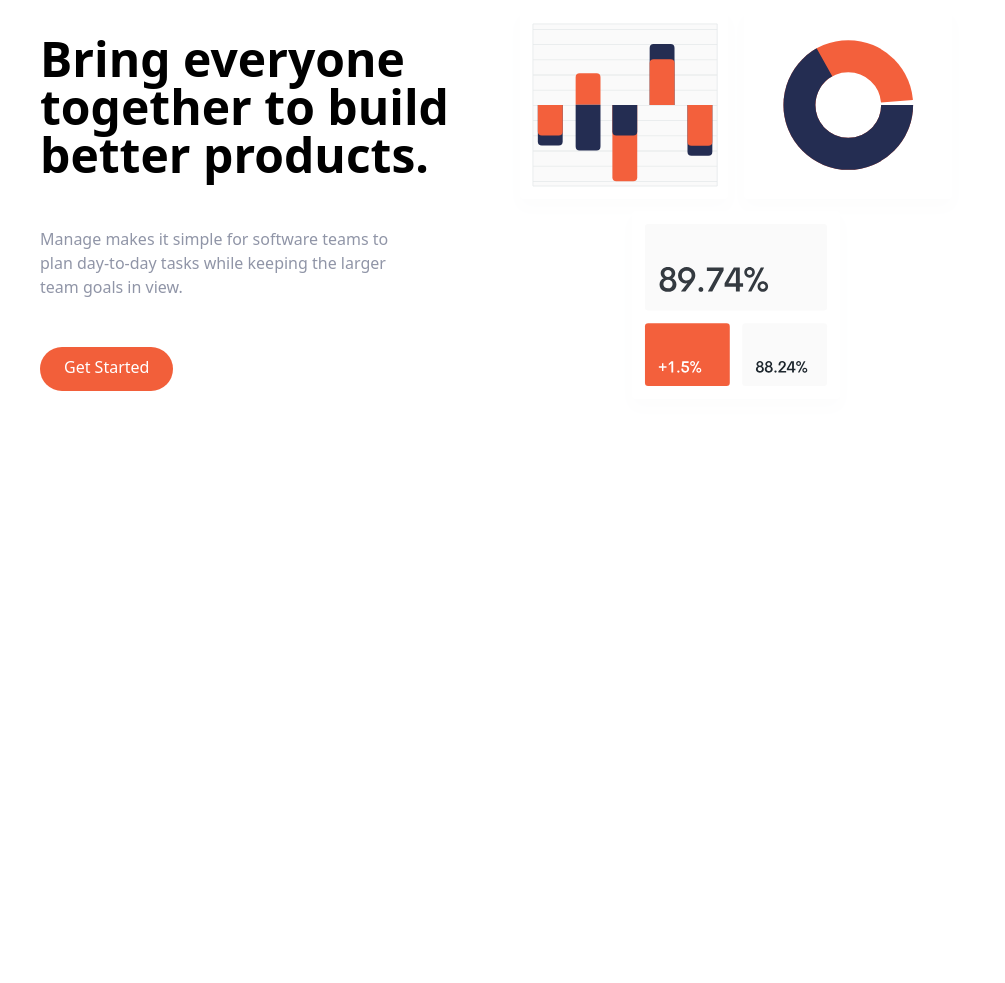
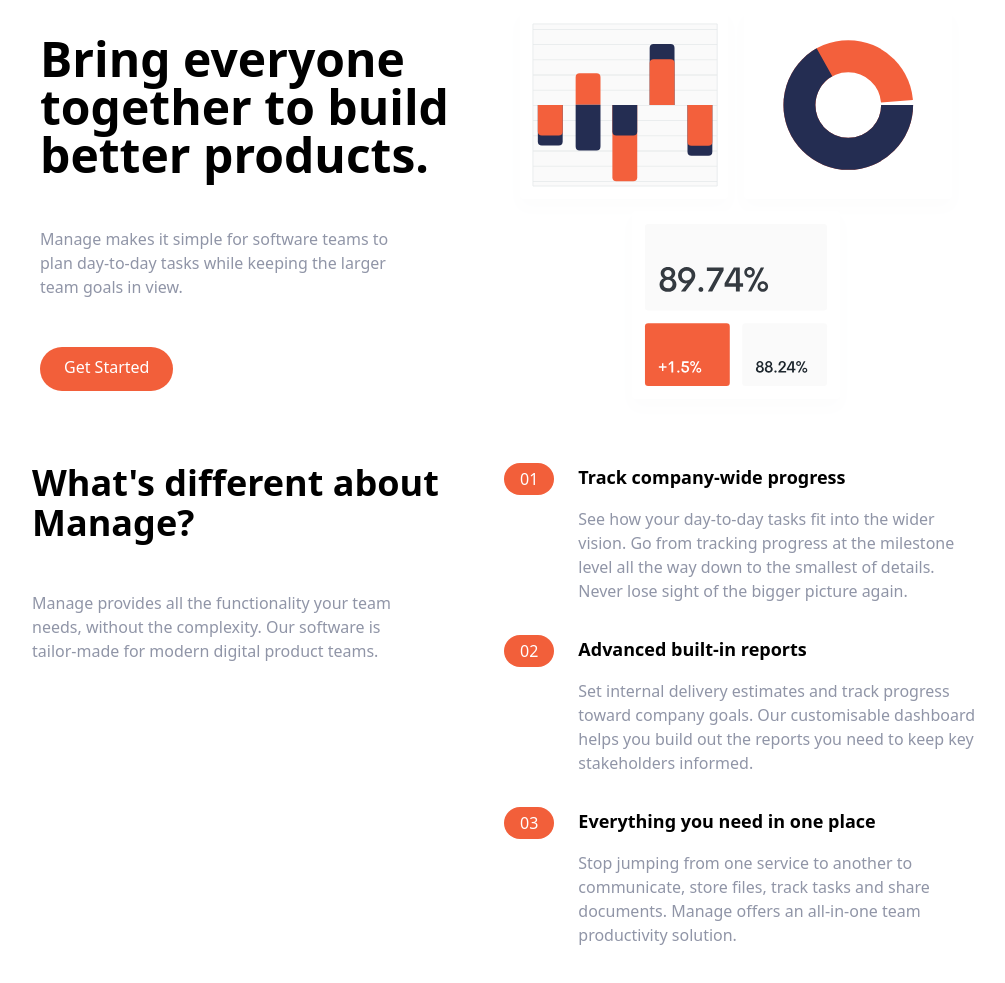
Before and after one commit to Gaurav3454/tailwind-practise, a website: page index.html in a window 1280 px wide. Shown: the part 129-1112 px from the top of the page, without its empty margins (136-1141 px from the left). Before the commit the page ends 800 px from the top, so only its background shows below. Drawn offline with Linux system fonts and the light colour scheme.

Commit message:
feature section created

```diff
--- a/index.html
+++ b/index.html
@@ -62,5 +62,120 @@
         </div>
       </div>
     </section>
+    <!-- feature section -->
+
+    <section id="features">
+      <!-- Flex container -->
+      <div
+        class="container flex flex-col px-4 mx-auto mt-10 space-y-12 md:space-y-0 md:flex-row"
+      >
+        <!-- What's Different -->
+        <div class="flex flex-col space-y-12 md:w-1/2">
+          <h2 class="max-w-md text-4xl font-bold text-center md:text-left">
+            What's different about Manage?
+          </h2>
+          <p class="max-w-sm text-center text-darkGrayishBlue md:text-left">
+            Manage provides all the functionality your team needs, without the
+            complexity. Our software is tailor-made for modern digital product
+            teams.
+          </p>
+        </div>
+
+        <!-- Numbered List -->
+        <div class="flex flex-col space-y-8 md:w-1/2">
+          <!-- List Item 1 -->
+          <div
+            class="flex flex-col space-y-3 md:space-y-0 md:space-x-6 md:flex-row"
+          >
+            <!-- Heading -->
+            <div class="rounded-l-full bg-brightRedSupLight md:bg-transparent">
+              <div class="flex items-center space-x-2">
+                <div
+                  class="px-4 py-2 text-white rounded-full md:py-1 bg-brightRed"
+                >
+                  01
+                </div>
+                <h3 class="text-base font-bold md:mb-4 md:hidden">
+                  Track company-wide progress
+                </h3>
+              </div>
+            </div>
+
+            <div>
+              <h3 class="hidden mb-4 text-lg font-bold md:block">
+                Track company-wide progress
+              </h3>
+              <p class="text-darkGrayishBlue">
+                See how your day-to-day tasks fit into the wider vision. Go from
+                tracking progress at the milestone level all the way down to the
+                smallest of details. Never lose sight of the bigger picture
+                again.
+              </p>
+            </div>
+          </div>
+
+          <!-- List Item 2 -->
+          <div
+            class="flex flex-col space-y-3 md:space-y-0 md:space-x-6 md:flex-row"
+          >
+            <!-- Heading -->
+            <div class="rounded-l-full bg-brightRedSupLight md:bg-transparent">
+              <div class="flex items-center space-x-2">
+                <div
+                  class="px-4 py-2 text-white rounded-full md:py-1 bg-brightRed"
+                >
+                  02
+                </div>
+                <h3 class="text-base font-bold md:mb-4 md:hidden">
+                  Advanced built-in reports
+                </h3>
+              </div>
+            </div>
+
+            <div>
+              <h3 class="hidden mb-4 text-lg font-bold md:block">
+                Advanced built-in reports
+              </h3>
+              <p class="text-darkGrayishBlue">
+                Set internal delivery estimates and track progress toward
+                company goals. Our customisable dashboard helps you build out
+                the reports you need to keep key stakeholders informed.
+              </p>
+            </div>
+          </div>
+
+          <!-- List Item 3 -->
+          <div
+            class="flex flex-col space-y-3 md:space-y-0 md:space-x-6 md:flex-row"
+          >
+            <!-- Heading -->
+            <div class="rounded-l-full bg-brightRedSupLight md:bg-transparent">
+              <div class="flex items-center space-x-2">
+                <div
+                  class="px-4 py-2 text-white rounded-full md:py-1 bg-brightRed"
+                >
+                  03
+                </div>
+                <h3 class="text-base font-bold md:mb-4 md:hidden">
+                  Everything you need in one place
+                </h3>
+              </div>
+            </div>
+
+            <div>
+              <h3 class="hidden mb-4 text-lg font-bold md:block">
+                Everything you need in one place
+              </h3>
+              <p class="text-darkGrayishBlue">
+                Stop jumping from one service to another to communicate, store
+                files, track tasks and share documents. Manage offers an
+                all-in-one team productivity solution.
+              </p>
+            </div>
+          </div>
+        </div>
+      </div>
+    </section>
+    <br /><br /><br /><br /><br />
   </body>
 </html>
```
Also changed, not shown: css/main.css.
